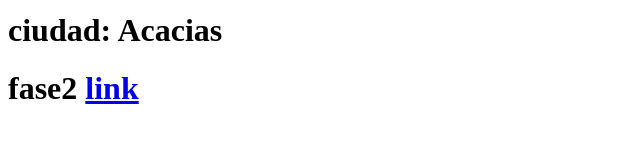
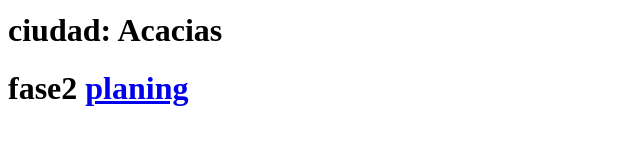
Before and after one commit to jerikson-beep/DSW-JeriksonAcero, a plain HTML site: page index.html in a window 1280 px wide. Shown: the part 302-446 px from the top of the page, without its empty margins (0-640 px from the left). Drawn offline with Linux system fonts and the light colour scheme.

Commit message:
Update index.html

```diff
--- a/index.html
+++ b/index.html
@@ -12,6 +12,6 @@
     <h1>correo: jeriksona45@gmail.com</h1>
     <h1>telefono: 3212630371</h1>
     <h1>ciudad: Acacias</h1>
-    <h1>fase2 <a href="planing.html">link</a></h1>
+    <h1>fase2 <a href="planing.html">planing</a></h1>
 </body>
 </html>
```
